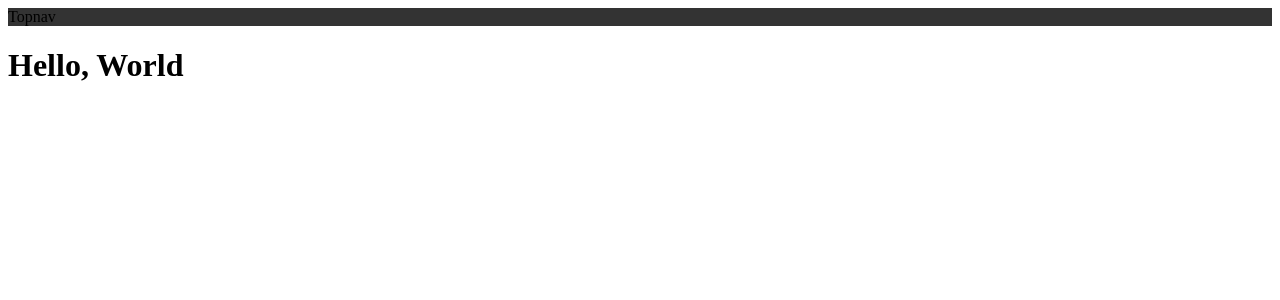
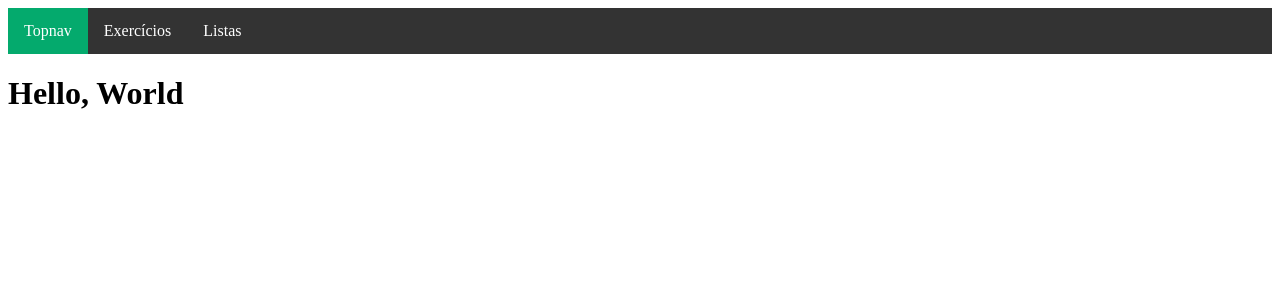
Before and after one commit to Lucas-Espindola-dev/FitNew, a Django app: page /fitnew/home/ in a window 1280 px wide. Shown: the top 300 px of the page. Run offline with Django 5.2, Linux system fonts and the light colour scheme; parts of the project's set-up code (start-up, migrations or seed data) failed here and were passed over.

Commit message:
Creating navbar

```diff
--- a/fitnew/templates/fitnew/partials/header.html
+++ b/fitnew/templates/fitnew/partials/header.html
@@ -1,7 +1,9 @@
     <header class="main-header-container">
         <div class="topnav">
-            <ul class="topnav-list">
-                <li class="topnav-items">Topnav</li>
+            <ul>
+                <li><a class="topnav-main-item" href="#home">Topnav</a></li>
+                <li><a href="#Exercícios">Exercícios</a></li>
+                <li><a href="#Listas">Listas</a></li>
             </ul>
         </div>
     </header>
```
